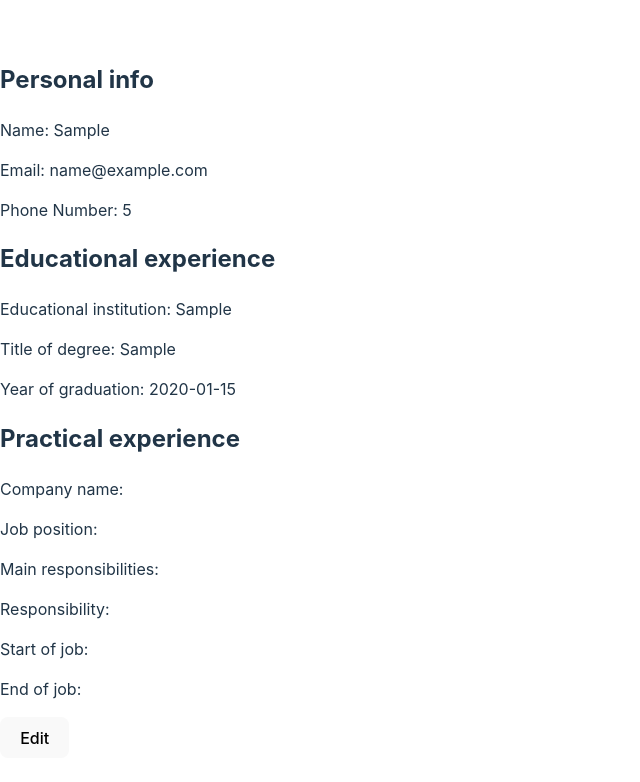
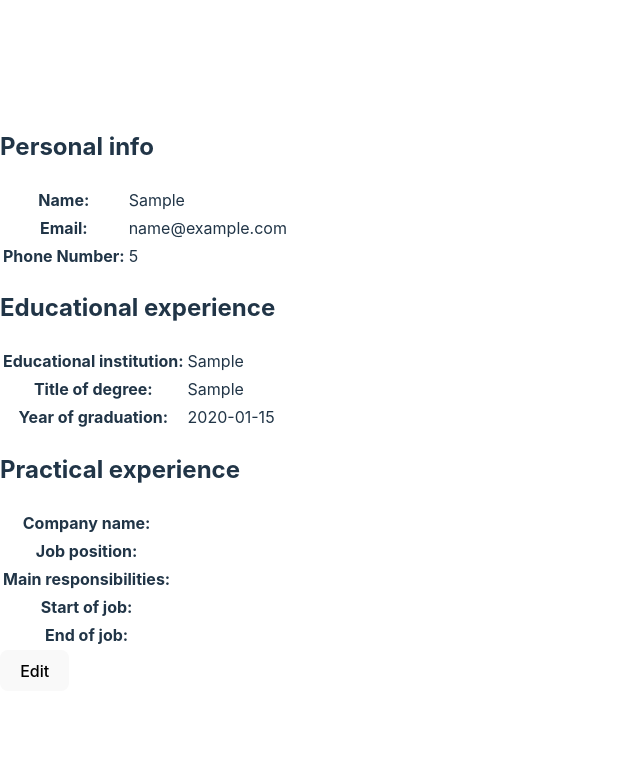
Before and after one commit to Gohan61/cv-application, a React (Vite) app: page / in a window 1280 px wide. Both pictures are taken after typing "Sample", "name@example.com", "5", "Sample", "Sample", "2020-01-15" into the empty fields and a click on the button "Submit". Shown: the top 782 px of the page, without its empty margins (0-640 px from the left). Built offline with nearby package versions, Linux system fonts and the light colour scheme.

Commit message:
Refactor: use table to sort cv info
* To organize info better and style more easily, info is in a table
instead of spans and paragraphs

```diff
--- a/src/components/Display.tsx
+++ b/src/components/Display.tsx
@@ -17,19 +17,25 @@ export default function Display({
   return (
     <>
       <div className="personal">
-        <h2>Personal info</h2>
-        <p>
-          <span>Name: </span>
-          {personalInfo.name}
-        </p>
-        <p>
-          <span>Email: </span>
-          {personalInfo.email}
-        </p>
-        <p>
-          <span>Phone Number: </span>
-          {personalInfo.phoneNumber}
-        </p>
+        <h2 className="font-bold text-2xl mb-2 text-center bg-slate-500 text-white">
+          Personal info
+        </h2>
+        <table>
+          <tbody>
+            <tr>
+              <th>Name:</th>
+              <td>{personalInfo.name}</td>
+            </tr>
+            <tr>
+              <th>Email:</th>
+              <td> {personalInfo.email}</td>
+            </tr>
+            <tr>
+              <th>Phone Number:</th>
+              <td> {personalInfo.phoneNumber}</td>
+            </tr>
+          </tbody>
+        </table>
       </div>
       {Object.keys(educations).map((id: string) => {
         return (
@@ -57,7 +63,9 @@ export default function Display({
           ></PracticalDisplay>
         );
       })}
-      <button onClick={() => setEditStatus(false)}>Edit</button>
+      <button className="editSubmitButton" onClick={() => setEditStatus(false)}>
+        Edit
+      </button>
     </>
   );
 }
--- a/src/components/EducationDisplay.tsx
+++ b/src/components/EducationDisplay.tsx
@@ -9,19 +9,23 @@ export default function EducationDisplay({
 }) {
   return (
     <div className="education">
-      <h2>Educational experience</h2>
-      <p>
-        <span>Educational institution: </span>
-        {props.school}
-      </p>
-      <p>
-        <span>Title of degree: </span>
-        {props.study}
-      </p>
-      <p>
-        <span>Year of graduation: </span>
-        {props.graduation}
-      </p>
+      <h2 className="font-bold text-2xl mb-2 text-center bg-slate-500 text-white">
+        Educational experience
+      </h2>
+      <table>
+        <tr>
+          <th>Educational institution:</th>
+          <td>{props.school}</td>
+        </tr>
+        <tr>
+          <th>Title of degree:</th>
+          <td>{props.study}</td>
+        </tr>
+        <tr>
+          <th>Year of graduation:</th>
+          <td>{props.graduation}</td>
+        </tr>
+      </table>
     </div>
   );
 }
--- a/src/components/PracticalDisplay.tsx
+++ b/src/components/PracticalDisplay.tsx
@@ -11,35 +11,44 @@ export default function PracticalDisplay({
 }) {
   return (
     <div className="practical">
-      <h2>Practical experience</h2>
-      <p>
-        <span>Company name: </span>
-        {props.company}
-      </p>
-      <div className="job">
-        <p>
-          <span>Job position: </span>
-          {props.position}
-        </p>
-        <p>Main responsibilities: </p>
+      <h2 className="font-bold text-2xl mb-2 text-center bg-slate-500 text-white">
+        Practical experience
+      </h2>
+      <table>
+        <tbody>
+          <tr>
+            <th>Company name:</th>
+            <td>{props.company}</td>
+          </tr>
+          <tr>
+            <th>Job position:</th>
+            <td>{props.position}</td>
+          </tr>
+        </tbody>
+        <tfoot>
+          <tr>
+            <th>Main responsibilities:</th>
             {props.responsibilities
               ? Object.keys(props.responsibilities).map((resp) => {
                   return (
-                <span>
-                  Responsibility: <p>{props.responsibilities![resp]}</p>
-                </span>
+                    <td key={resp} className="font-normal">
+                      {props.responsibilities![resp]}
+                    </td>
                   );
                 })
               : ""}
-      </div>
-      <p>
-        <span>Start of job: </span>
-        {props.startDate}
-      </p>
-      <p>
-        <span>End of job: </span>
-        {props.endDate}
-      </p>
+          </tr>
+
+          <tr>
+            <th>Start of job:</th>
+            <td>{props.startDate}</td>
+          </tr>
+          <tr>
+            <th>End of job:</th>
+            <td>{props.endDate}</td>
+          </tr>
+        </tfoot>
+      </table>
     </div>
   );
 }
```
Lines whose indentation alone changed are shown as unchanged.
